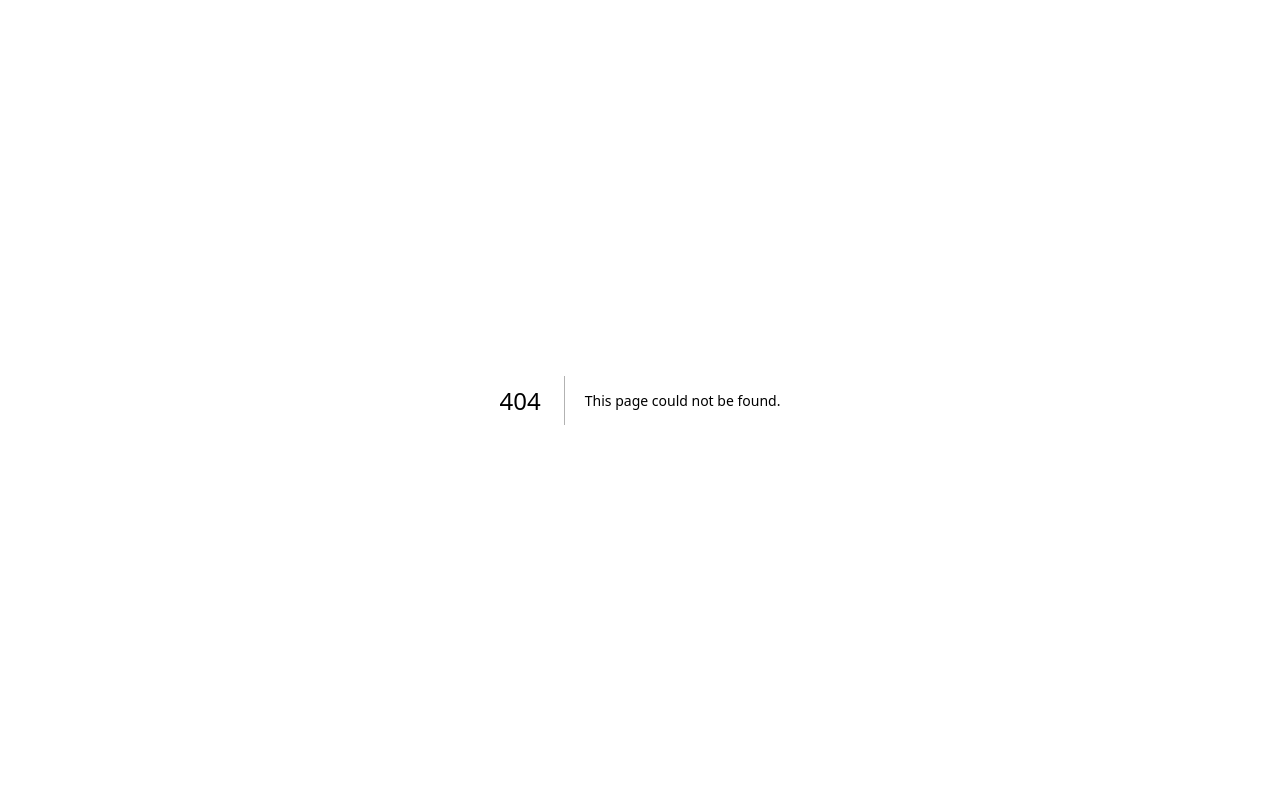
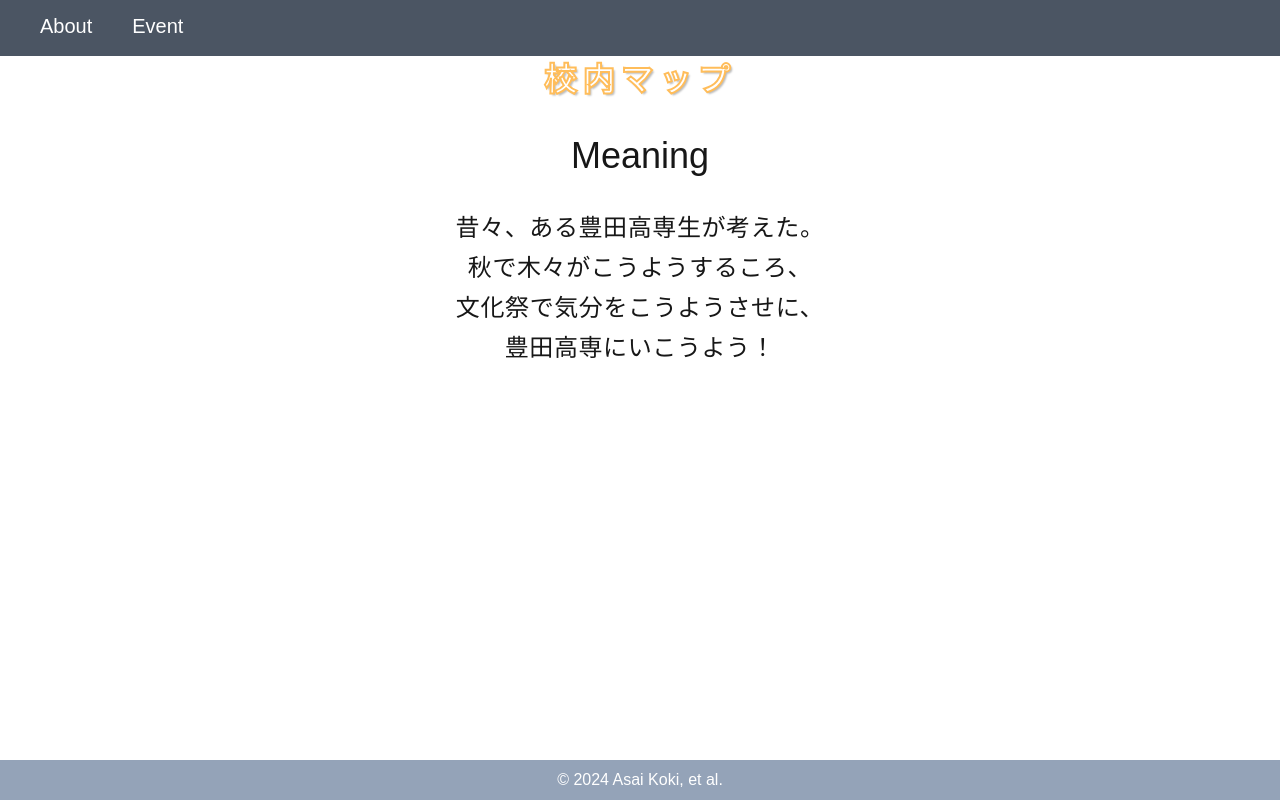
Before and after one commit to Hydreigonon/kouyousai.com, a Next.js app in the folder kouyousai/: page /map in a window 1280 px wide. Before the commit this address had no page. Built offline with nearby package versions, Linux system fonts and the light colour scheme.

Commit message:
add: mapページを作成

```diff
--- /dev/null
+++ b/kouyousai/src/app/map/page.tsx
@@ -0,0 +1,27 @@
+import Header from "../ui/header";
+import Footer from "../ui/footer";
+
+export default function About() {
+
+  return (
+    <body className="flex flex-col h-screen">
+      <Header />
+      <main className="flex-grow">
+        <h1 className="pageTitle">
+          校内マップ
+        </h1>
+
+        <h2 className="text-4xl py-8 text-center">
+          Meaning
+        </h2>
+        <p className="text-2xl tracking-wide leading-10 text-center px-20">
+          昔々、ある豊田高専生が考えた。<br/>
+          秋で木々がこうようするころ、<br/>
+          文化祭で気分をこうようさせに、<br/>
+          豊田高専にいこうよう！
+        </p>
+      </main>
+      <Footer />
+    </body>
+  );
+}
```
